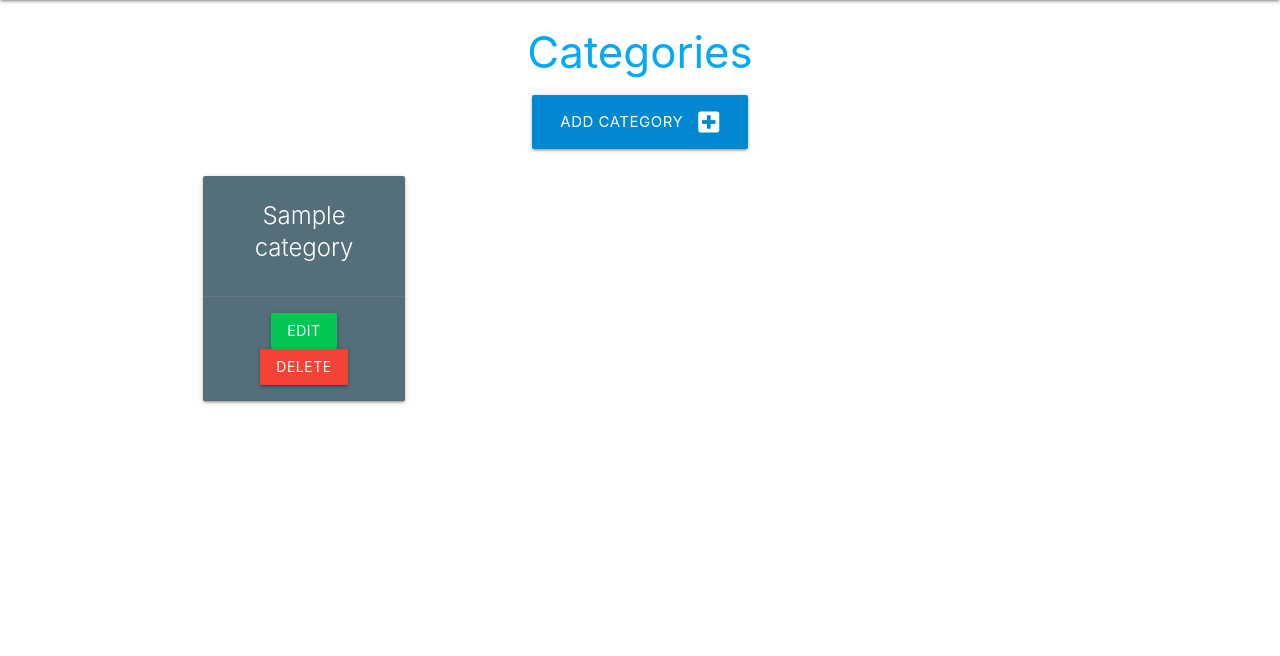
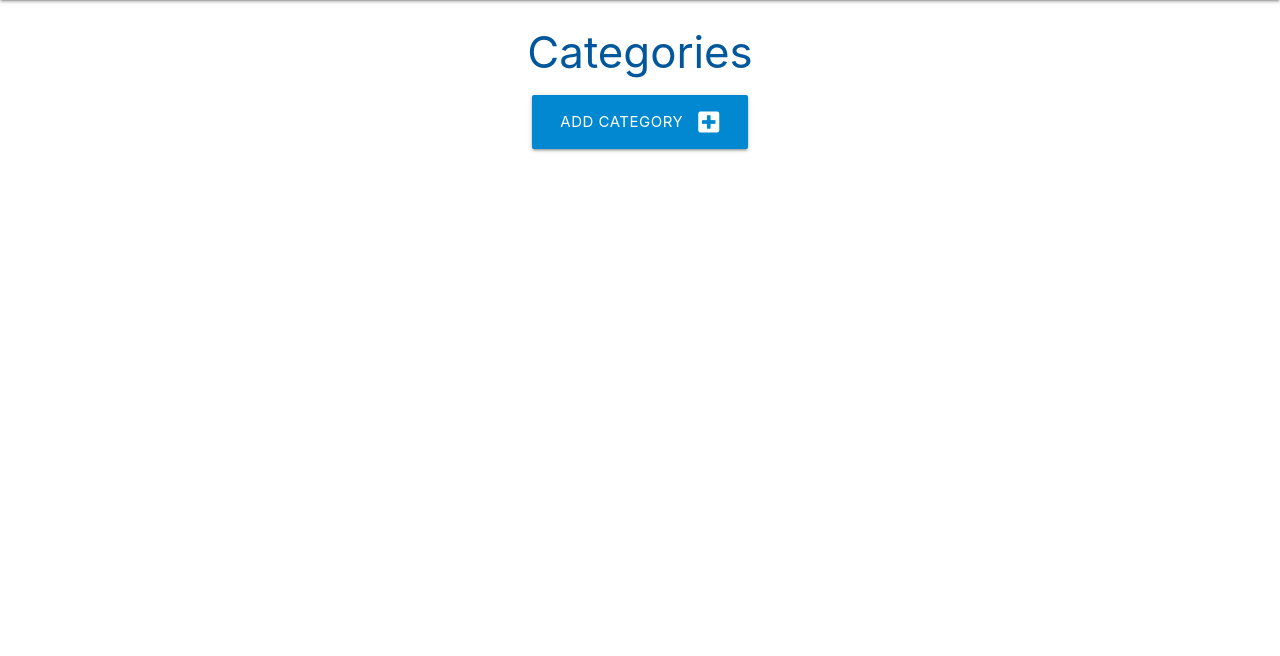
Before and after one commit to seanj06/task-manager, a Flask app: page /categories in a window 1280 px wide. Shown: the part 64-720 px from the top of the page. Run offline with Flask 2, Linux system fonts and the light colour scheme; tables that the repository leaves empty hold one stand-in row (values such as "Sample post").

Commit message:
Error check

```diff
--- a/taskmanager/templates/categories.html
+++ b/taskmanager/templates/categories.html
@@ -1,7 +1,7 @@
 {% extends "base.html" %}
 {% block content %}
 
-<h3 class="light-blue-text darken-4 center-align">Categories</h3>
+<h3 class="light-blue-text text-darken-4 center-align">Categories</h3>
 
 <div class="row">
     <div class="col s12 center-align">
@@ -11,20 +11,4 @@
     </div>
 </div>
 
-<div class="row">
-    {% for category in categories %}
-    <div class="col s12 m6 l3">
-        <div class="card blue-grey darken-1 center-align">
-            <div class="card-content white-text">
-                <span class="card-title">{{ category.category_name }}</span>
-            </div>
-            <div class="card-action">
-                <a href="#" class="btn green accent-4">Edit</a>
-                <a href="#" class="btn red">Delete</a>
-            </div>
-        </div>
-    </div>
-    {% endfor %}
-</div>
-
 {% endblock %}
```
